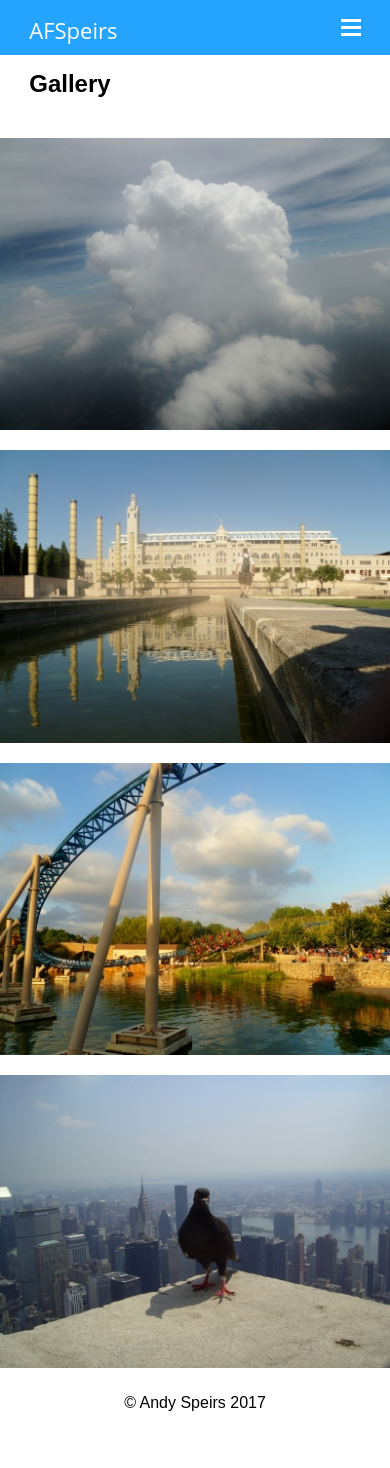
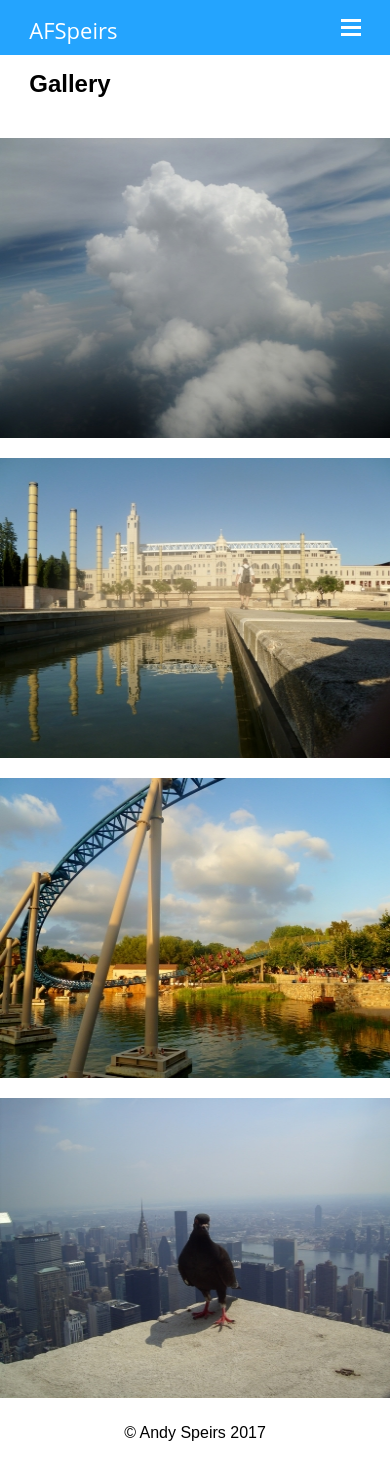
Before and after one commit to afspeirs/speirs.dev, a web app: file pages/gallery.html in a window 390 px wide. Before the commit the page ends 1411 px from the top, so only its background shows below. Run offline with its HTML, style and script files only (its server is not run), Linux system fonts and the light colour scheme.

Commit message:
Made gallery page more dynamic

```diff
--- a/css/gallery.css
+++ b/css/gallery.css
@@ -5,24 +5,22 @@
 	/*padding-top: 20px;*/
 }
 
-#gallery img {
+.img-wrap {
+	margin-top: 20px;
+    overflow: hidden;
     width: 400px;
     height: 300px;
-	padding-top: 20px;
+    overflow: hidden;
 }
 
-/* Width of images */
-@media only screen and (max-width: 400px) {
-    #gallery img {
-        width: 100%;
-        height: 75%;
-    }
+.img-wrap img {
+    width: 100%;
+    height: 100%;
 }
-
-/* Width of images */
-@media only screen and (width: 768px) {
-    #gallery img {
-        width: 240px;
-        height: 180px;
-    }
+.img-wrap img:hover {
+    position: relative;
+    top: -5%;
+    left: -5%;
+    width: 110%;
+    height: 110%;
 }
--- a/js/gallery.js
+++ b/js/gallery.js
@@ -1,15 +1,23 @@
 window.onload = function() {
     const imgdiv = document.querySelector('#gallery');
     for (var i = 1; i <= 4; i++) {
-        imgdiv.innerHTML += '<img src="../img/gallery/img_' + i + '.jpg"></img>';
+        imgdiv.innerHTML += '<a class="img-wrap" href="../img/gallery/large/img_' + i + '.jpg"><img src="../img/gallery/img_' + i + '.jpg"></img></a>';
     }
+};
 
-    const imgtest = document.querySelector('img');
+window.onresize = function(e) {
+    const imgwrap = document.querySelector('img').naturalWidth;
+    const imgwrapArray = Array.from(document.getElementsByClassName("img-wrap"));
 
-    imgtest.addEventListener('click', function(e) {
-        console.log(this);
-        imgtest.style.width = this.naturalWidth /3;
-        // .add('width', this.naturalWidth / 3);
-        console.log(imgtest.naturalWidth);
-    });
-};
+    if(imgwrap > window.innerWidth) {
+        let imgwidth = document.querySelector('img').getBoundingClientRect().width;
+
+        imgwrapArray.forEach(function(element) {
+            element.style.height = imgwidth * 0.75 + 'px';
+        });
+    } else {
+        imgwrapArray.forEach(function(element) {
+            element.style.height = 'initial';
+        });
+    }
+}
--- a/pages/gallery.html
+++ b/pages/gallery.html
@@ -32,7 +32,7 @@
 		<div id="main">
 			<h2>Gallery</h2>
 		</div>
-			<div id="gallery"></div>
+		<div id="gallery"></div>
 		<div id="footer">
 			<p>© Andy Speirs 2017</p>
 		</div>
```
